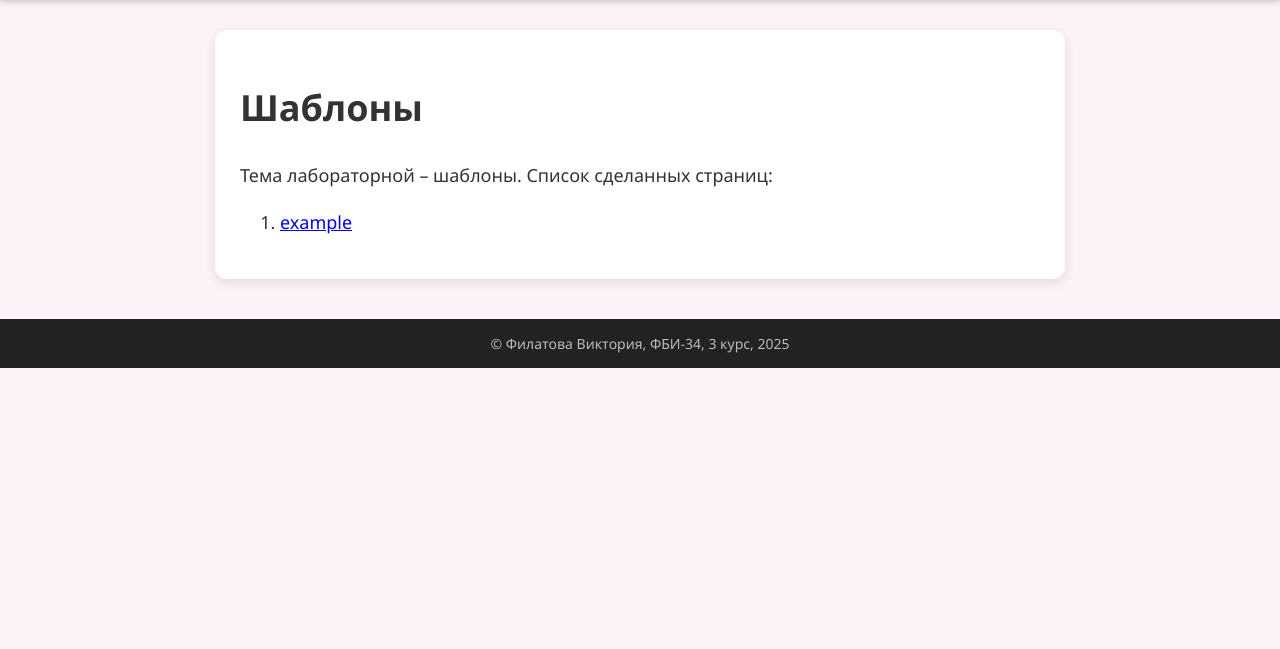
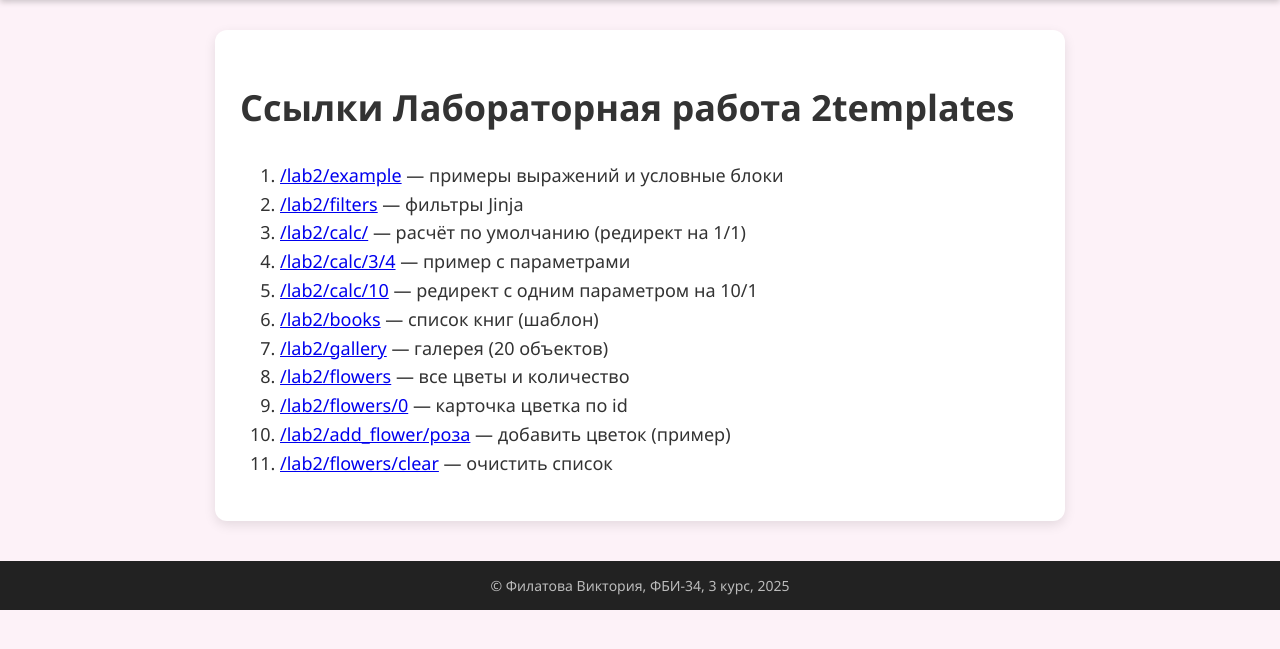
Before and after one commit to Viktorifilx/web-back-labs, a Flask app: page /lab2/ in a window 1280 px wide. Shown: the part 67-716 px from the top of the page. Run offline with Flask 3, Linux system fonts and the light colour scheme.

Commit message:
все ссылки 2 лабораторной

```diff
--- a/templates/lab2.html
+++ b/templates/lab2.html
@@ -5,11 +5,21 @@
 
 {# основной контент: #}
 {% block main %}
-  <h1>Шаблоны</h1>
-  <div>Тема лабораторной – шаблоны. Список сделанных страниц:</div>
+  <h1>Ссылки Лабораторная работа 2templates</h1>
   <ol>
-    <li>
-      <a href="/lab2/example">example</a>
-    </li>
+    <li><a href="/lab2/example">/lab2/example</a> — примеры выражений и условные блоки</li>
+    <li><a href="/lab2/filters">/lab2/filters</a> — фильтры Jinja</li>
+
+    <li><a href="/lab2/calc/">/lab2/calc/</a> — расчёт по умолчанию (редирект на 1/1)</li>
+    <li><a href="/lab2/calc/3/4">/lab2/calc/3/4</a> — пример с параметрами</li>
+    <li><a href="/lab2/calc/10">/lab2/calc/10</a> — редирект с одним параметром на 10/1</li>
+
+    <li><a href="/lab2/books">/lab2/books</a> — список книг (шаблон)</li>
+    <li><a href="/lab2/gallery">/lab2/gallery</a> — галерея (20 объектов)</li>
+
+    <li><a href="/lab2/flowers">/lab2/flowers</a> — все цветы и количество</li>
+    <li><a href="/lab2/flowers/0">/lab2/flowers/0</a> — карточка цветка по id</li>
+    <li><a href="/lab2/add_flower/роза">/lab2/add_flower/роза</a> — добавить цветок (пример)</li>
+    <li><a href="/lab2/flowers/clear">/lab2/flowers/clear</a> — очистить список</li>
   </ol>
 {% endblock %}
```
